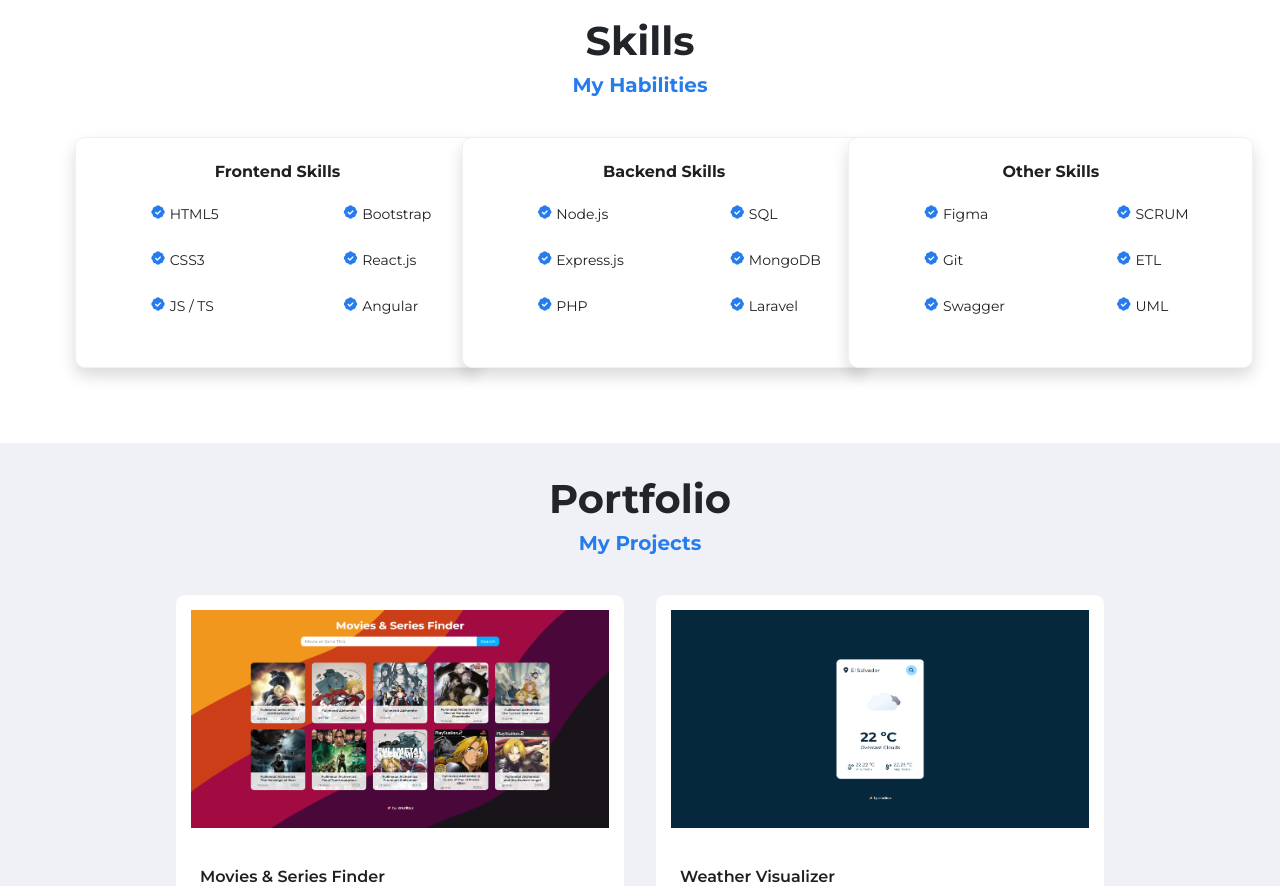
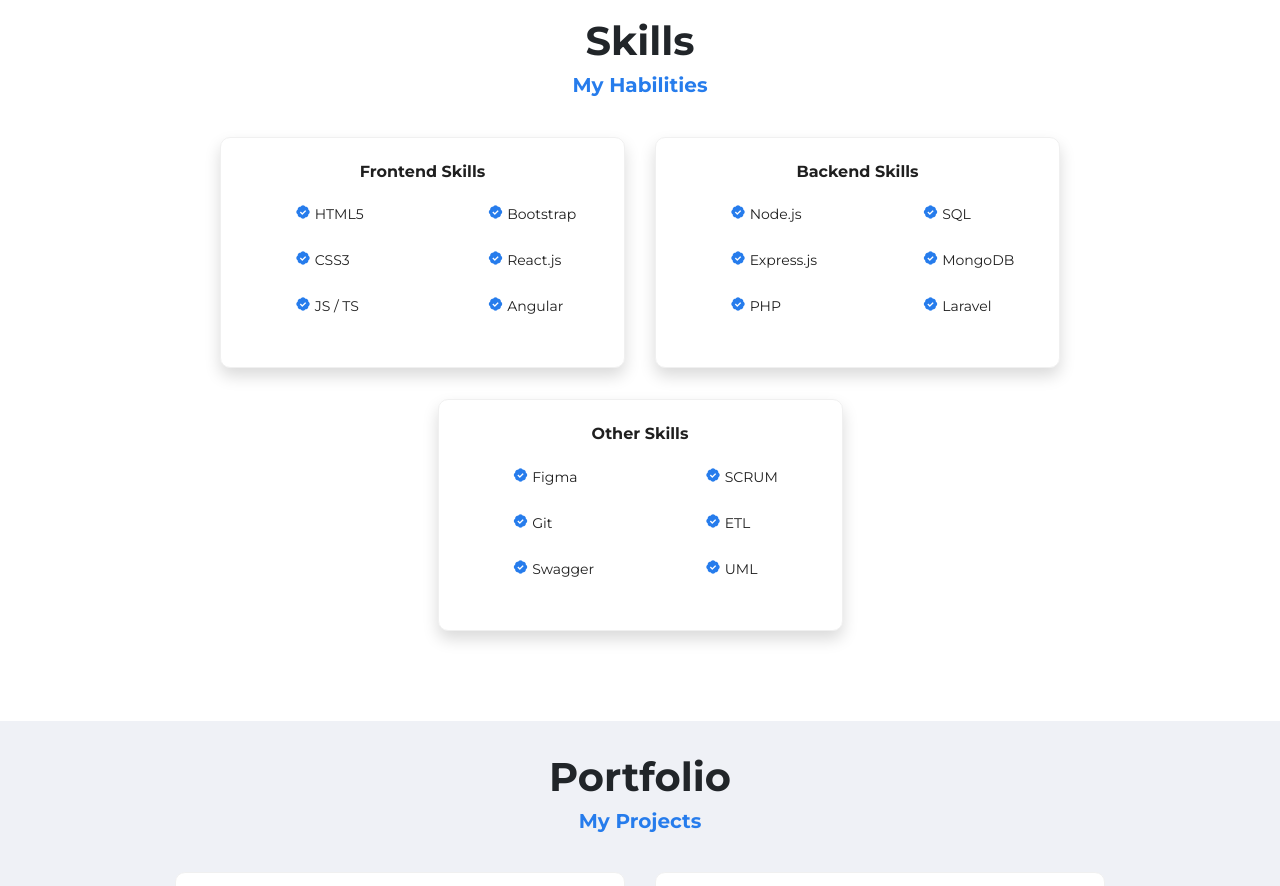
Before and after one commit to cruzito-x/portfolio_v3, a React (Vite) app: page / in a window 1280 px wide. Shown: the part 2360-3246 px from the top of the page. Built offline with nearby package versions, Linux system fonts and the light colour scheme.

Commit message:
Skills updated and added unused code to scroll animation

```diff
--- a/src/Components/Skills/Skills.jsx
+++ b/src/Components/Skills/Skills.jsx
@@ -11,14 +11,15 @@
         </div>
       </div>
       <div className="d-flex flex-wrap justify-content-center">
-        <div className="row">
-          <div className="col-lg-4 col-md-4 col-sm-12">
+        {/* <div className="row"> */}
+          {/* <div className="col-lg-4 col-md-4 col-sm-12"> */}
             <Card
               className="mt-3 shadow"
               hoverable
               style={{
                 width: 405,
                 borderRadius: "10px",
+                margin: "15px",
                 overflow: "hidden",
               }}
             >
@@ -58,14 +59,15 @@
                 </div>
               </div>
             </Card>
-          </div>
-          <div className="col-lg-4 col-md-4 col-sm-12">
+          {/* </div>
+          <div className="col-lg-4 col-md-4 col-sm-12"> */}
             <Card
               className="mt-3 shadow"
               hoverable
               style={{
                 width: 405,
                 borderRadius: "10px",
+                margin: "15px",
                 overflow: "hidden",
               }}
             >
@@ -105,14 +107,15 @@
                 </div>
               </div>
             </Card>
-          </div>
-          <div className="col-lg-4 col-md-4 col-sm-12">
+          {/* </div>
+          <div className="col-lg-4 col-md-4 col-sm-12"> */}
             <Card
               className="mt-3 shadow"
               hoverable
               style={{
                 width: 405,
                 borderRadius: "10px",
+                margin: "15px",
                 overflow: "hidden",
               }}
             >
@@ -154,8 +157,8 @@
             </Card>
           </div>
         </div>
-      </div>
-    </div>
+      // </div>
+    // </div>
   );
 };
 
--- a/src/styles/home.css
+++ b/src/styles/home.css
@@ -41,6 +41,10 @@
   max-height: 550px;
   max-width: 100%;
 }
+/*
+.wheel {
+  animation: scroll 2s ease infinite;
+} */
 
 @media (max-width: 768px) {
   .big-text {
@@ -79,7 +83,7 @@
   }
 
   .paragraph {
-    font-size: .9rem;
+    font-size: 0.9rem;
   }
 
   .hello-btn {
@@ -88,19 +92,30 @@
 }
 
 @keyframes greet {
-  0%, 100% {
-   transform: rotate(0deg);
+  0%,
+  100% {
+    transform: rotate(0deg);
   }
 
   25% {
-   transform: rotate(35deg);
+    transform: rotate(35deg);
   }
 
   50% {
-   transform: rotate(0deg);
+    transform: rotate(0deg);
   }
 
   75% {
-   transform: rotate(-35deg);
+    transform: rotate(-35deg);
   }
- }
+}
+
+@keyframes scroll {
+  0% {
+    transform: translateY(0);
+  }
+
+  30% {
+    transform: translateY(3.75rem);
+  }
+}
```
Also changed, not shown: src/Components/Home/Home.jsx (+40 -3 lines), src/assets/svg/scroll.svg.
